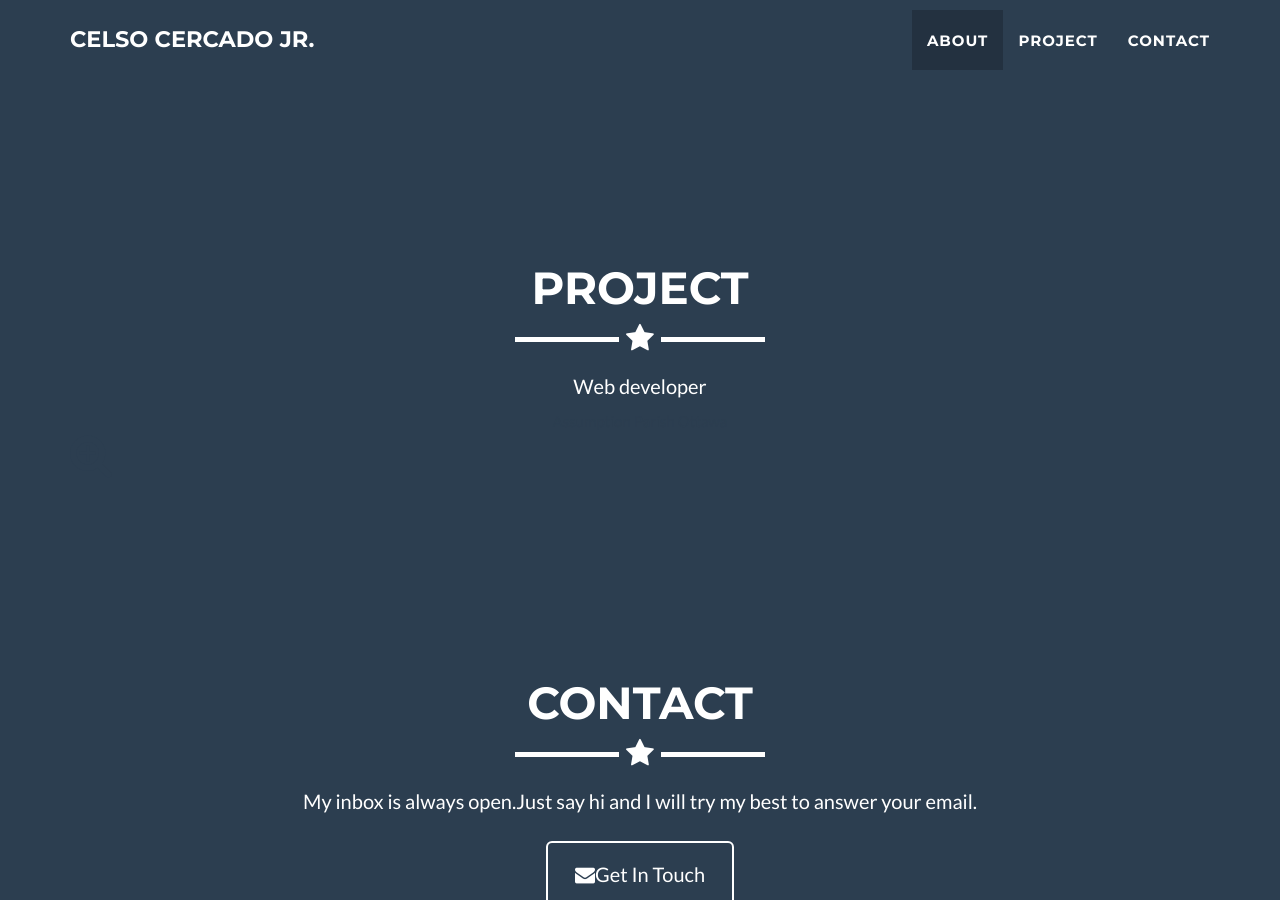
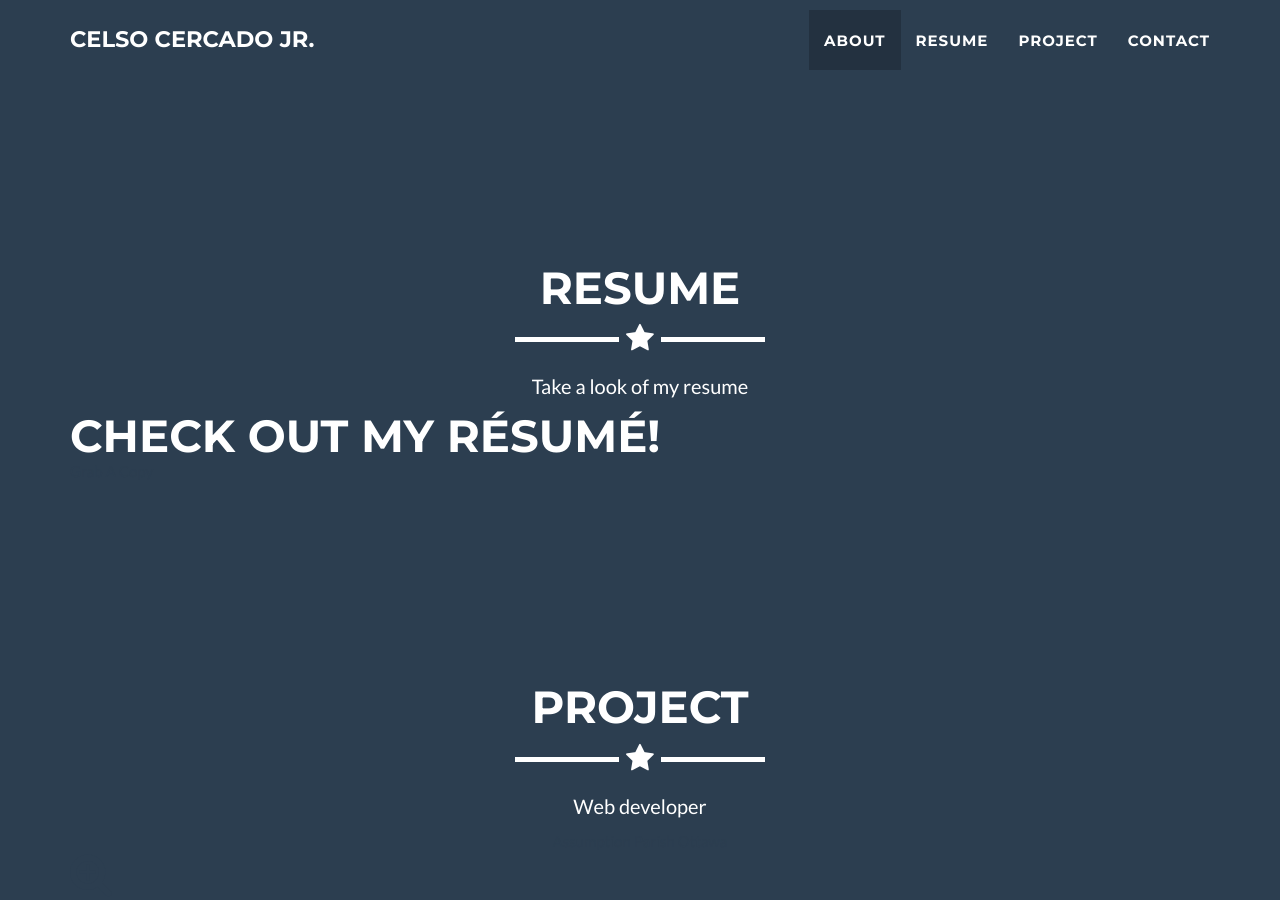
Before and after one commit to Celso-Cercado-Jr/new-app, a Jekyll site: the page built from index.html, in a window 1280 px wide and 900 px high, scrolled down 1000 px. Built offline with Jekyll 4.4.1, drawn with Linux system fonts in a browser that asks for light colours.

Commit message:
added new

```diff
--- a/_includes/nav.html
+++ b/_includes/nav.html
@@ -23,6 +23,9 @@
                      <a href="#about">About</a>
                  </li>
                  <li class="page-scroll">
+                     <a href="#resume">Resume</a>
+                 </li>
+                 <li class="page-scroll">
                      <a href="#project">Project</a>
                  </li>
                  <li class="page-scroll">
--- /dev/null
+++ b/_includes/resume.html
@@ -0,0 +1,23 @@
+<!-- About Section -->
+   <section class="success" id="resume">
+       <div class="container">
+           <div class="row">
+               <div class="col-lg-12 text-center">
+                   <h2>Resume</h2>
+                   <hr class="star-light">
+                   <p>Take a look of my resume
+                   </p>
+
+               </div>
+           </div>
+
+           <div class="row">
+                <div class="col-md-12">
+                    <h2>Check out my résumé!</h2>
+                        <div id="resume-button">
+                                <a class="resume-btn wp4" href="celso-cercado-jr-resume.pdf" target="_blank">Grab A Copy</a>
+                          </div>
+                    </div>
+              </div>
+       </div>
+   </section>
--- a/_layouts/default.html
+++ b/_layouts/default.html
@@ -5,6 +5,7 @@
     {% include nav.html %}
     {% include header.html %}
     {% include about.html %}
+    {% include resume.html %}
     {% include project.html %}
     {% include contact.html %}
     {% include footer.html %}
```
Also changed, not shown: 1 other file.
